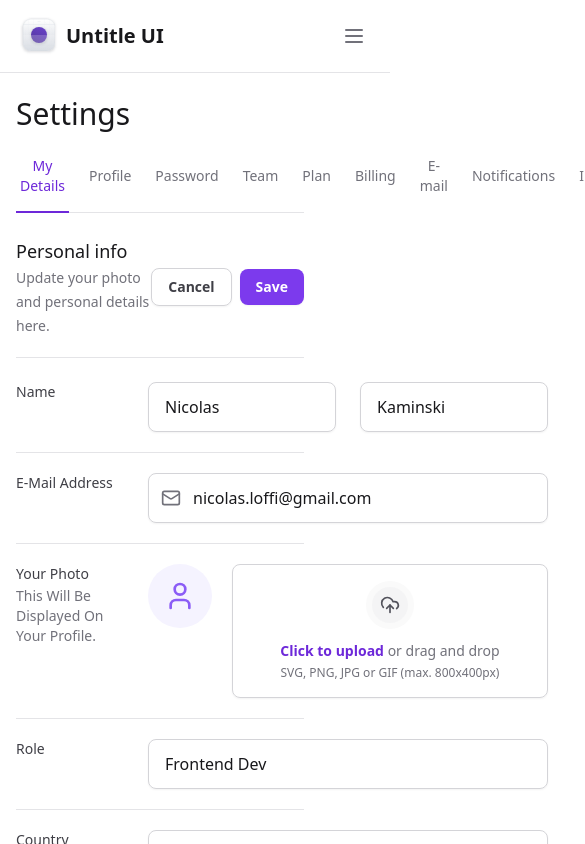
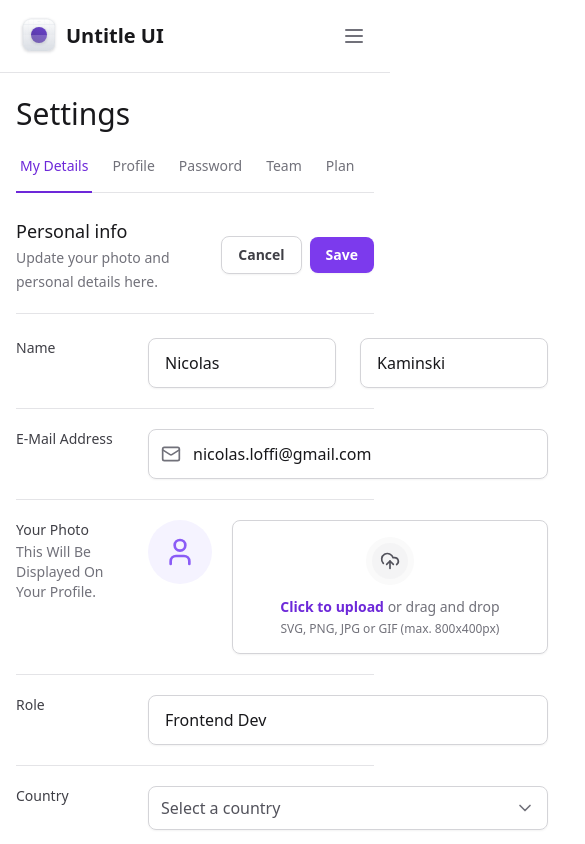
Before and after one commit to NicolasLK/Masterizando_o_Tailwind, a Next.js app: page / in a window 390 px wide. Shown: the top 844 px of the page, 585 px wide, since content can reach past the window. Built offline with nearby package versions, Linux system fonts and the light colour scheme.

Commit message:
feat: Responsividade das abas

```diff
--- a/package.json
+++ b/package.json
@@ -11,6 +11,7 @@
   "dependencies": {
     "@formkit/auto-animate": "^0.8.2",
     "@radix-ui/react-collapsible": "^1.1.0",
+    "@radix-ui/react-scroll-area": "^1.1.0",
     "@radix-ui/react-select": "^2.1.1",
     "@radix-ui/react-tabs": "^1.0.4",
     "framer-motion": "^11.0.3",
--- a/src/app/layout.tsx
+++ b/src/app/layout.tsx
@@ -5,10 +5,10 @@
   return (
     <html lang="en" className="antialiased">
       <body>
-        <div className="grid min-h-screen grid-cols-app">
+        <div className="min-h-screen lg:grid lg:grid-cols-app">
           <SideBar />
 
-          <main className="px-4 pb-12 pt-24 lg:col-start-2 lg:px-8 lg:pt-8">{children}</main>
+          <main className="px-4 pb-12 pt-24 max-w-sc lg:col-start-2 lg:px-8 lg:pt-8">{children}</main>
         </div>
       </body>
     </html>
--- a/src/components/SettingsTabs/TabItem.tsx
+++ b/src/components/SettingsTabs/TabItem.tsx
@@ -15,7 +15,7 @@
       value={value}
       className="relative px-1 pb-4 text-sm font-medium text-zinc-500 hover:text-violet-700 data-[state=active]:text-violet-700 outline-none group"
     >
-      <span className="rounded group-focus-visible:border-violet-300 group-focus-visible:ring-2 group-focus-visible:ring-violet-400 group-focus-visible:ring-offset-4">
+      <span className="whitespace-nowrap rounded group-focus-visible:border-violet-300 group-focus-visible:ring-2 group-focus-visible:ring-violet-400 group-focus-visible:ring-offset-4">
         {title}
       </span>
 
--- a/src/components/SettingsTabs/index.tsx
+++ b/src/components/SettingsTabs/index.tsx
@@ -1,6 +1,7 @@
 "use client";
 
 import * as Tabs from "@radix-ui/react-tabs";
+import * as ScrollArea from "@radix-ui/react-scroll-area";
 import { TabItem } from "./TabItem";
 import { useState } from "react";
 
@@ -9,6 +10,8 @@
 
   return (
     <Tabs.Root value={currentTab} onValueChange={setCurrentTab}>
+      <ScrollArea.Root className="w-full" type="scroll">
+        <ScrollArea.Viewport className="w-full overflow-x-scroll">
         <Tabs.List className="mt-6 flex w-full items-center gap-4 border-b border-zinc-200">
           <TabItem
             value="tab1"
@@ -53,6 +56,11 @@
             isSelected={currentTab === "tab10"}
           />
         </Tabs.List>
+        </ScrollArea.Viewport>
+        <ScrollArea.Scrollbar orientation="horizontal" className="flex h-0.5 translate-y-0.5 touch-none select-none flex-col bg-zinc-100">
+          <ScrollArea.Thumb className="relative flex-1 rounded-lg bg-zinc-300"/>
+        </ScrollArea.Scrollbar>
+      </ScrollArea.Root>
     </Tabs.Root>
   );
 }
```
Also changed, not shown: 1 other file (tests, documents, lock files or other folders). Lines whose indentation alone changed are shown as unchanged.
